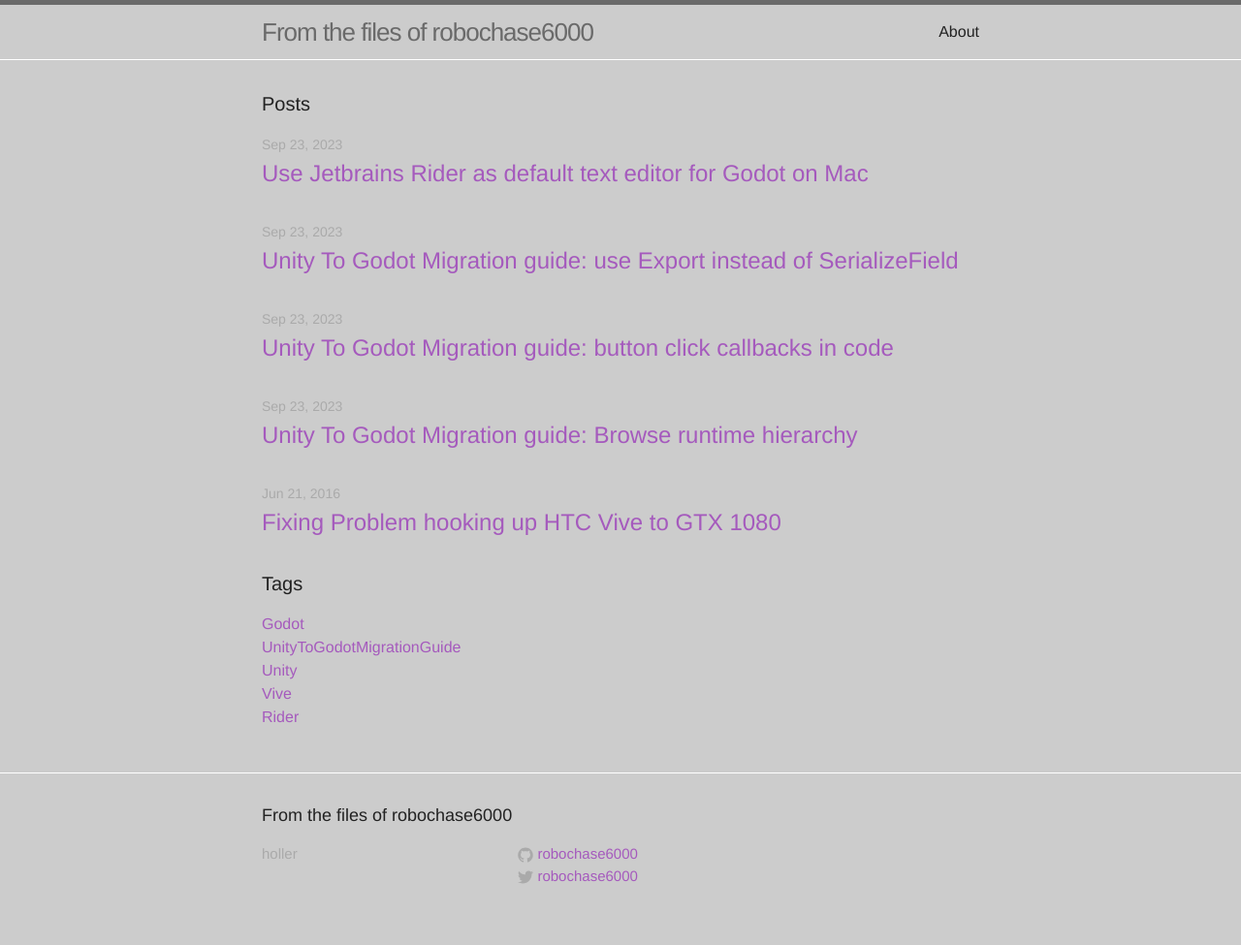
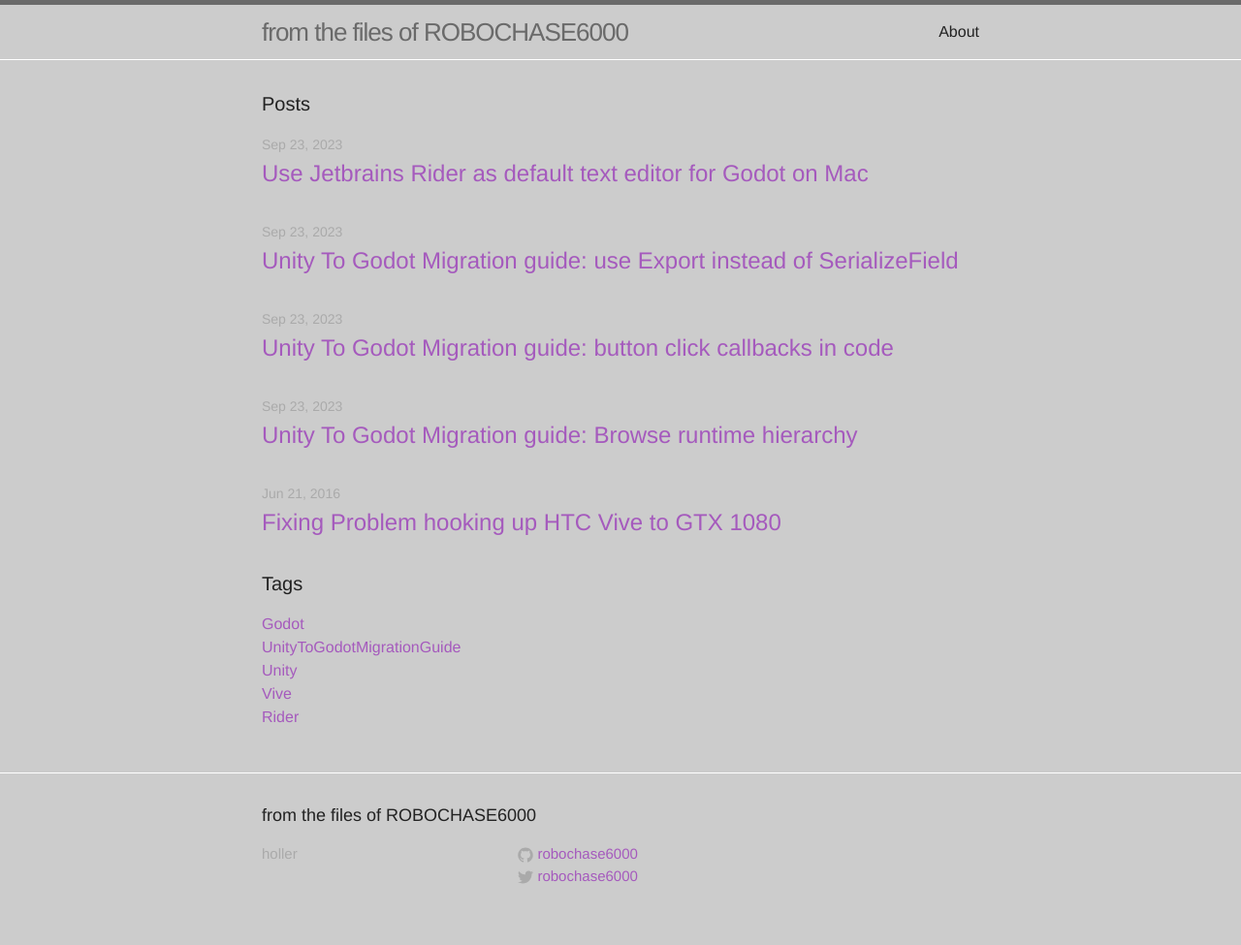
Before and after one commit to robochase6000/robochase6000.github.io, a Jekyll site: the page built from index.html, in a window 1280 px wide. Shown: the whole page at 97% size. Built offline with Jekyll 4.4.1, drawn with Linux system fonts in a browser that asks for light colours.

```diff
--- a/_config.yml
+++ b/_config.yml
@@ -6,7 +6,7 @@
 # 'jekyll serve'. If you change this file, please restart the server process.
 
 # Site settings
-title: From the files of robochase6000
+title: from the files of ROBOCHASE6000
 email: chase.delanguillette@gmail.com
 description: > # this means to ignore newlines until "baseurl:"
   Get hyped about something
```
